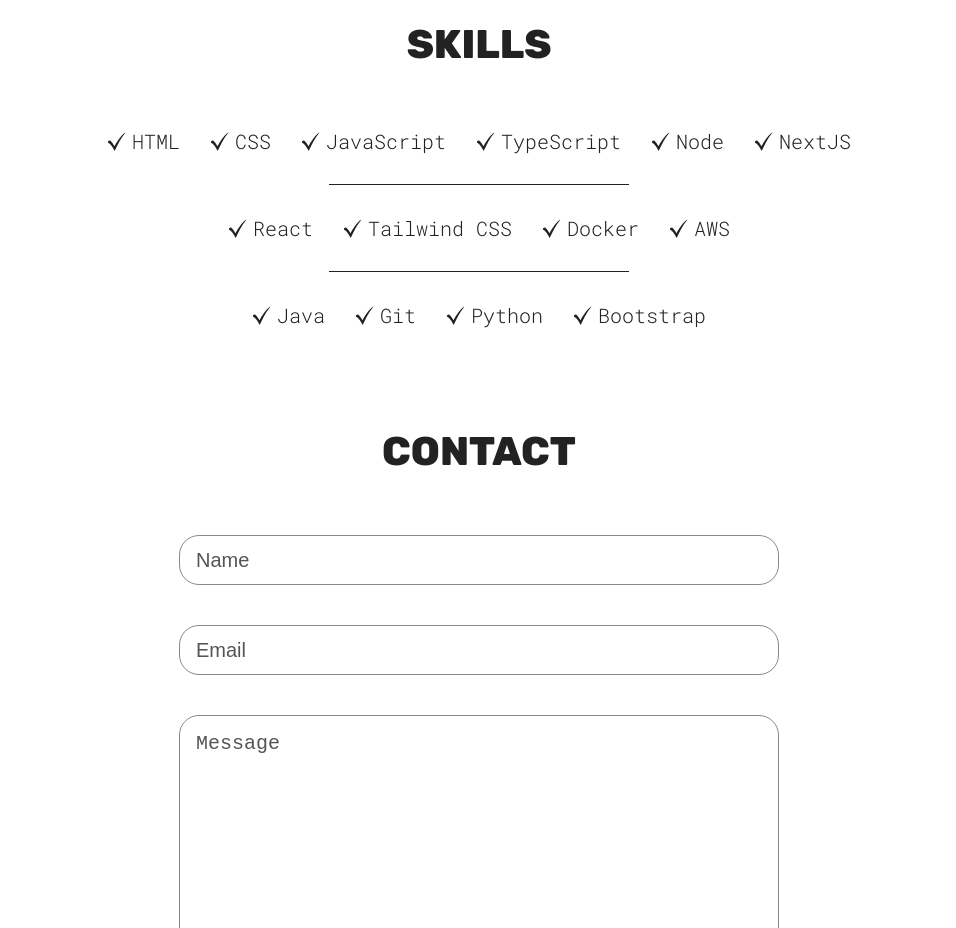
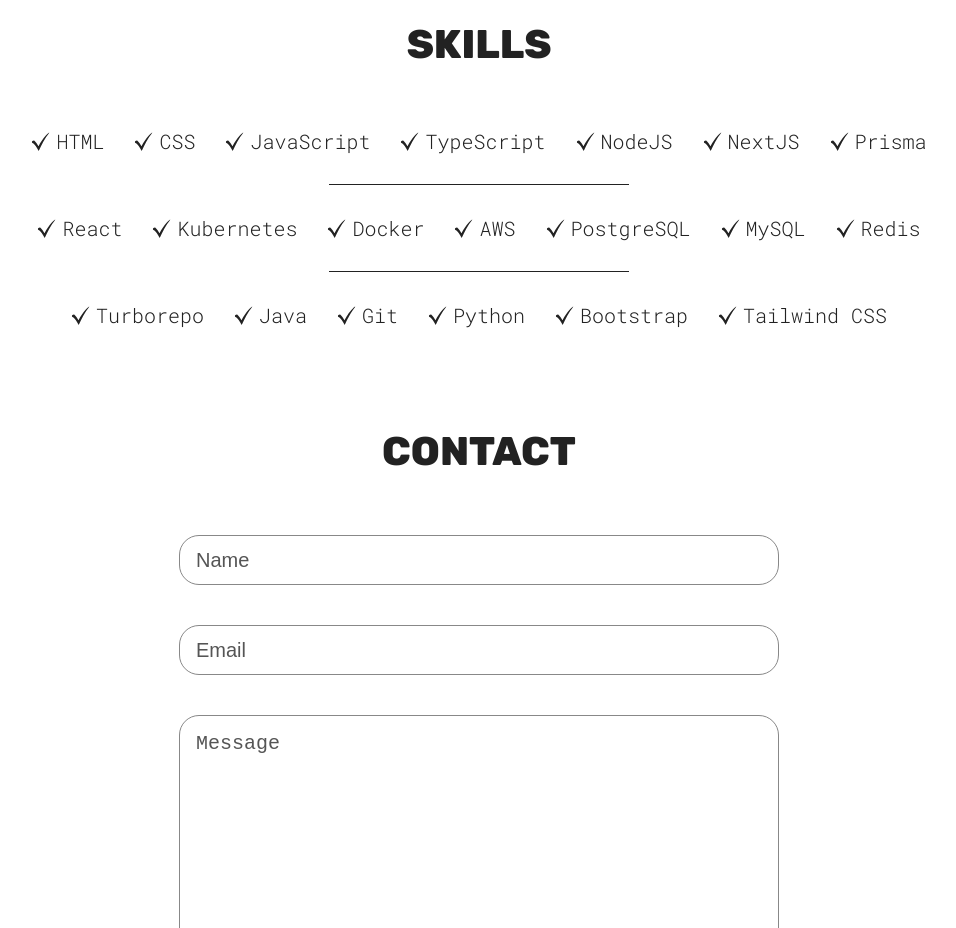
Before and after one commit to Devang0907/portfolio, a React (Vite) app: page / in a window 1280 px wide. Shown: the part 1740-2668 px from the top of the page, without its empty margins (161-1117 px from the left). Built offline with nearby package versions, Linux system fonts and the light colour scheme.

Commit message:
add new skills

```diff
--- a/src/sections/Skills/Skills.jsx
+++ b/src/sections/Skills/Skills.jsx
@@ -16,23 +16,28 @@
         <SkillList src={checkMarkIcon} skill="CSS" />
         <SkillList src={checkMarkIcon} skill="JavaScript" />
         <SkillList src={checkMarkIcon} skill="TypeScript" />
-        <SkillList src={checkMarkIcon} skill="Node" />
+        <SkillList src={checkMarkIcon} skill="NodeJS" />
         <SkillList src={checkMarkIcon} skill="NextJS" />
+        <SkillList src={checkMarkIcon} skill="Prisma" />
       </div>
       <hr />
       <div className={styles.skillList}>
         <SkillList src={checkMarkIcon} skill="React" />
-        <SkillList src={checkMarkIcon} skill="Tailwind CSS" />
+        <SkillList src={checkMarkIcon} skill="Kubernetes" />
         <SkillList src={checkMarkIcon} skill="Docker" />
         <SkillList src={checkMarkIcon} skill="AWS" />
+        <SkillList src={checkMarkIcon} skill="PostgreSQL" />
+        <SkillList src={checkMarkIcon} skill="MySQL" />
+        <SkillList src={checkMarkIcon} skill="Redis" />
       </div>
       <hr />
       <div className={styles.skillList}>
-
+        <SkillList src={checkMarkIcon} skill="Turborepo" />
         <SkillList src={checkMarkIcon} skill="Java" />
         <SkillList src={checkMarkIcon} skill="Git" />
         <SkillList src={checkMarkIcon} skill="Python" />
         <SkillList src={checkMarkIcon} skill="Bootstrap" />
+        <SkillList src={checkMarkIcon} skill="Tailwind CSS" />
       </div>
     </section>
   );
```
